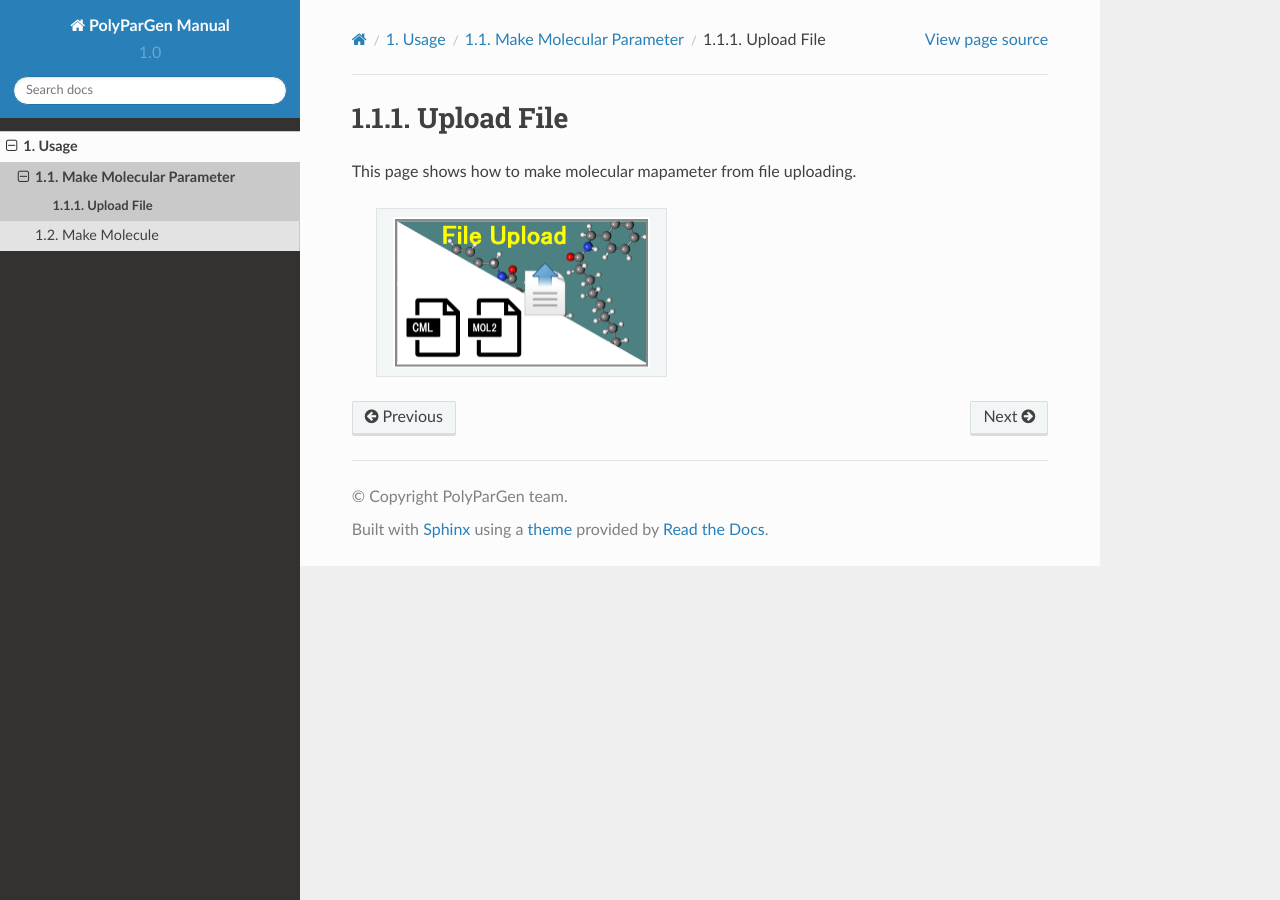
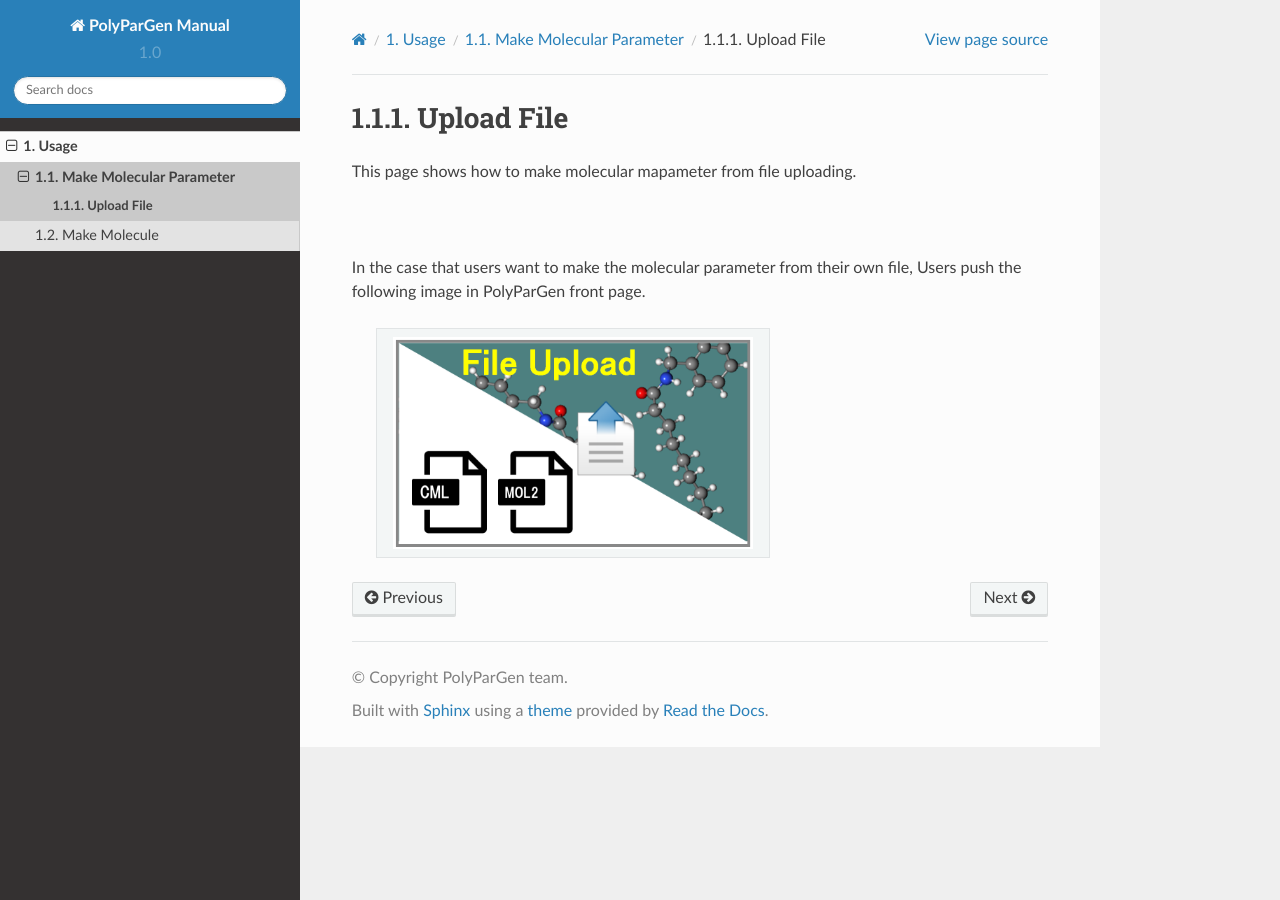
Before and after one commit to mori0711/polypargen_manual, a Sphinx documentation site: the page built from docs/usage/make_molecular_parameter/upload_file.rst, in a window 1280 px wide. Built offline with Sphinx 7.4.7 and the Read the Docs theme 2.0.0, drawn with Linux system fonts in a browser that asks for light colours.

Commit message:
improve file upload

```diff
--- a/docs/usage/make_molecular_parameter/upload_file.rst
+++ b/docs/usage/make_molecular_parameter/upload_file.rst
@@ -4,9 +4,13 @@ Upload File
 
 This page shows how to make molecular mapameter from file uploading.
 
+|
+
+In the case that users want to make the molecular parameter from their own file,
+Users push the following image in PolyParGen front page.
 
   +--------------------------------------------------------------------------+
   | .. image:: ./imgs/upload_file_001.png                                    |
-  |    :scale: 50 %                                                          |
+  |    :scale: 70 %                                                          |
   |    :align: center                                                        |
   +--------------------------------------------------------------------------+
```
